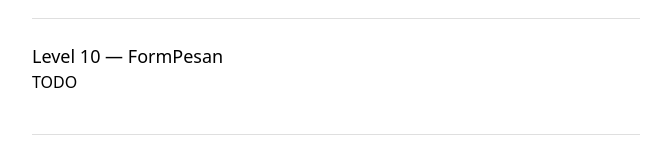
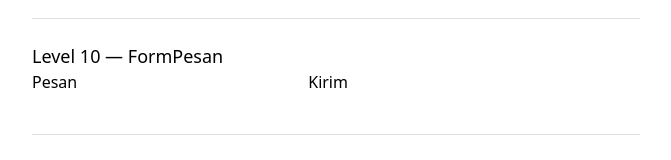
Before and after one commit to webdev-if-its/frontend-5053241002, a React (Vite) app in the folder pertemuan-04/: page / in a window 1280 px wide. Shown: the part 1286-1446 px from the top of the page, without its empty margins (304-975 px from the left). Built offline with nearby package versions, Linux system fonts and the light colour scheme.

Commit message:
pertemuan-04: level 10 selesai

```diff
--- a/pertemuan-04/src/components/FormPesan.tsx
+++ b/pertemuan-04/src/components/FormPesan.tsx
@@ -4,6 +4,29 @@
 // isi pesan (setelah trim) kosong. Saat submit: cegah reload, panggil
 // onKirim(pesan yang sudah di-trim), lalu kosongkan input.
 // Lihat SOAL.md untuk kontrak lengkap.
-export function FormPesan(props: any) {
-  return <p>TODO</p>
+import React, { useState } from "react"
+export function FormPesan({onKirim}: {onKirim: (pesan: string) => void}) {
+  const [pesan, setPesan] = useState("")
+  function handleSubmit(e: React.FormEvent<HTMLFormElement>) {
+    e.preventDefault()
+    const trimmedPesan = pesan.trim()
+    if (trimmedPesan !== '') {
+      onKirim(trimmedPesan)
+      setPesan("")
+    }
+  }
+  const isKosong = pesan.trim() === ""
+  return (
+    <form onSubmit={handleSubmit}>
+      <label htmlFor="pesan">Pesan</label>
+      <input
+        id="pesan"
+        value={pesan}
+        onChange={(e) => setPesan(e.target.value)}
+      />
+      <button type="submit" disabled={isKosong}>
+        Kirim
+      </button>
+    </form>
+  )
 }
```
